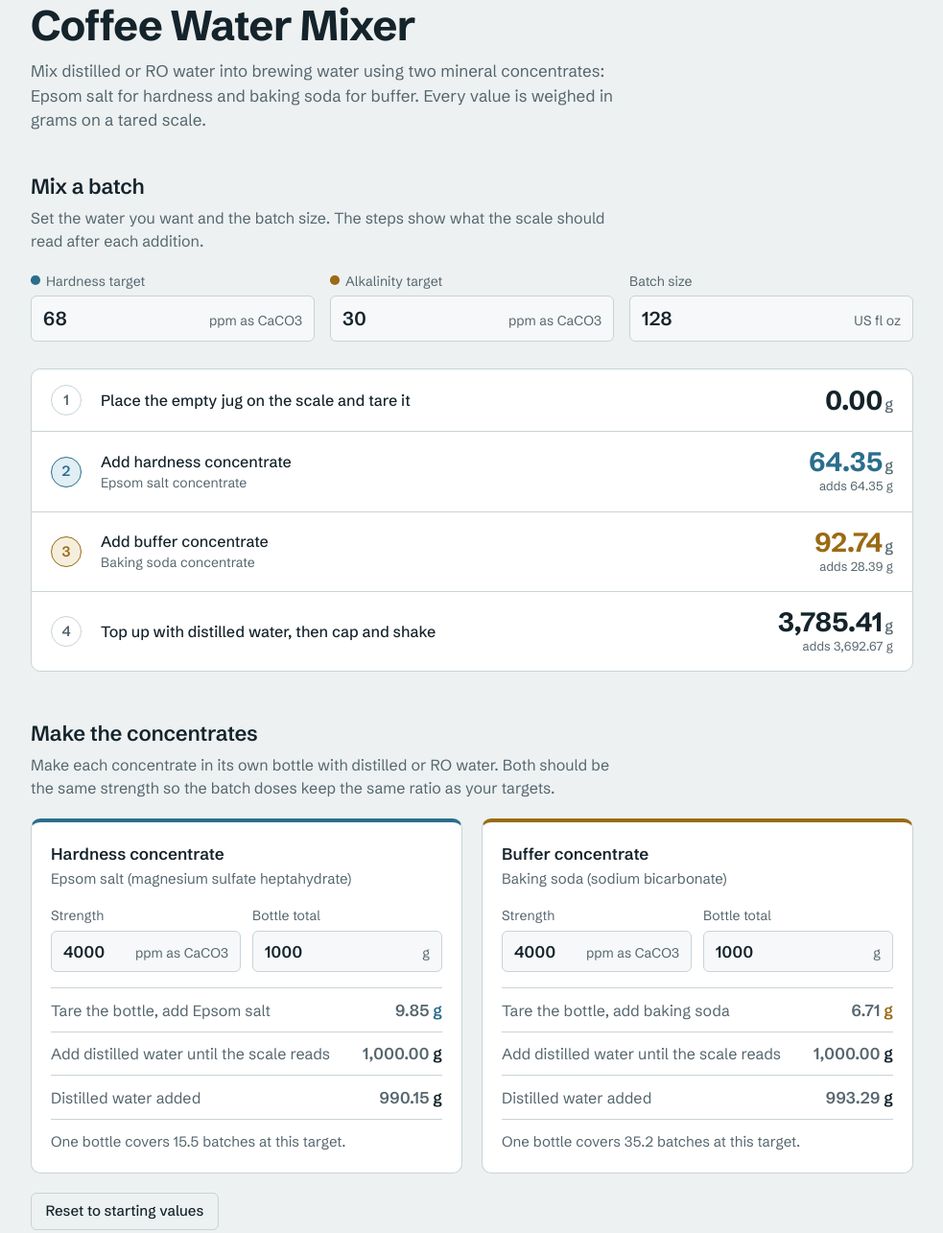
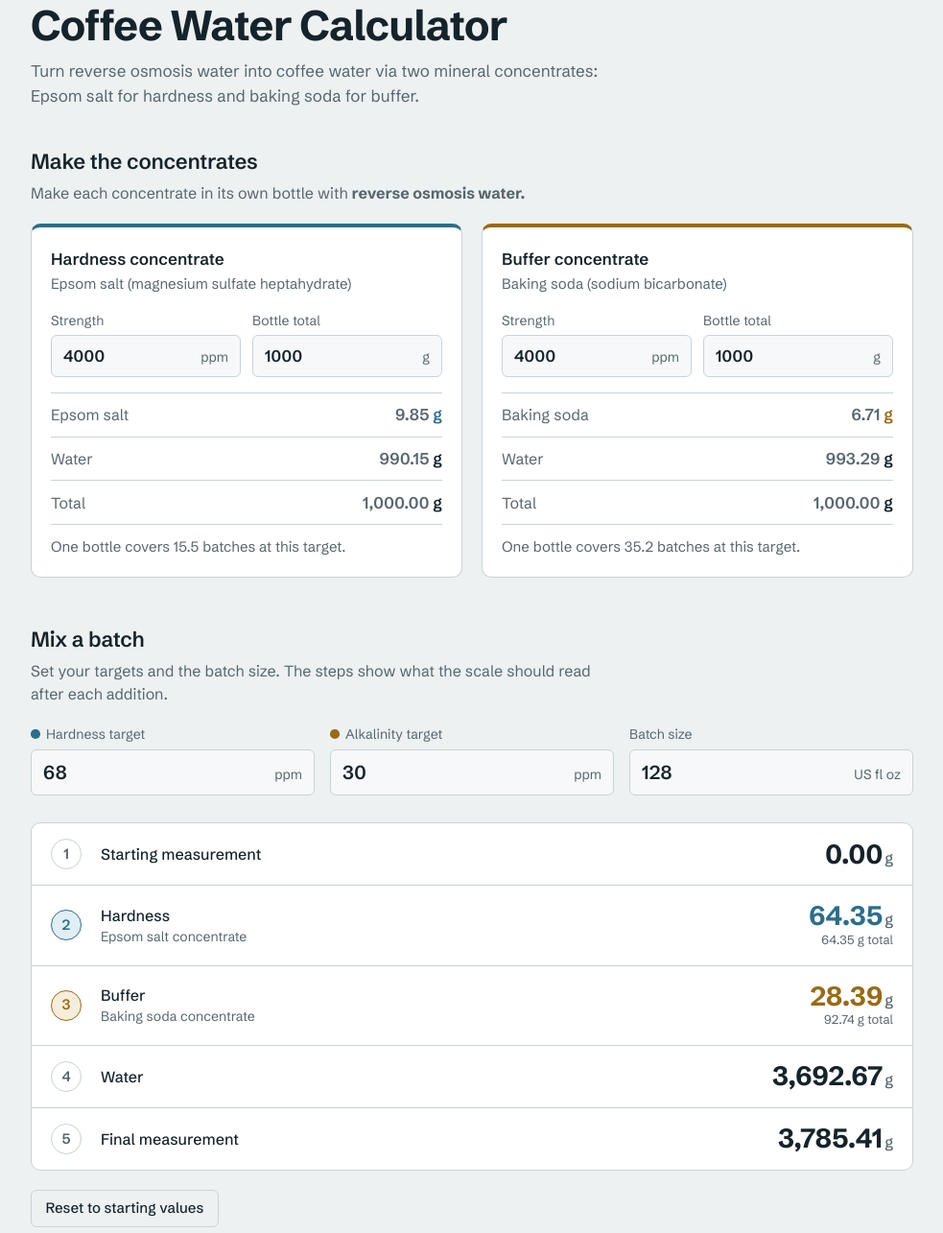
Before and after one commit to thegreatsunra/coffee.thegreatsunra.com, a website with bundled scripts: page public/index.html in a window 1280 px wide. Shown: the part 45-1330 px from the top of the page at 96% size, without its empty margins (148-1131 px from the left). Built offline with nearby package versions, Linux system fonts and the light colour scheme.

Commit message:
Manually change a lot of things

```diff
--- a/public/index.html
+++ b/public/index.html
@@ -3,7 +3,7 @@
 <head>
 <meta charset="utf-8">
 <meta name="viewport" content="width=device-width, initial-scale=1, viewport-fit=cover">
-<title>Coffee Water Mixer</title>
+<title>Coffee Water Calculator</title>
 <link rel="preconnect" href="https://fonts.googleapis.com">
 <link rel="preconnect" href="https://fonts.gstatic.com" crossorigin>
 <link href="https://fonts.googleapis.com/css2?family=Schibsted+Grotesk:wght@400;500;600;700&display=swap" rel="stylesheet">
@@ -12,57 +12,13 @@
 <body>
 <main>
   <header>
-    <h1>Coffee Water Mixer</h1>
-    <p>Mix distilled or RO water into brewing water using two mineral concentrates: Epsom salt for hardness and baking soda for buffer. Every value is weighed in grams on a tared scale.</p>
+    <h1>Coffee Water Calculator</h1>
+    <p>Turn reverse osmosis water into coffee water via two mineral concentrates: Epsom salt for hardness and baking soda for buffer.</p>
   </header>
 
-  <section aria-labelledby="mixBatchHeading">
-    <h2 id="mixBatchHeading">Mix a batch</h2>
-    <p class="lede">Set the water you want and the batch size. The steps show what the scale should read after each addition.</p>
-
-    <div class="targets">
-      <label class="field hardness">
-        <span class="field-label">Hardness target</span>
-        <span class="input-wrap"><input id="hardnessTarget" type="number" inputmode="decimal" step="any" min="0"><span class="unit">ppm as CaCO3</span></span>
-      </label>
-      <label class="field buffer">
-        <span class="field-label">Alkalinity target</span>
-        <span class="input-wrap"><input id="bufferTarget" type="number" inputmode="decimal" step="any" min="0"><span class="unit">ppm as CaCO3</span></span>
-      </label>
-      <label class="field">
-        <span class="field-label">Batch size</span>
-        <span class="input-wrap"><input id="batchFlOz" type="number" inputmode="decimal" step="any" min="0"><span class="unit">US fl oz</span></span>
-      </label>
-    </div>
-
-    <ol class="scale">
-      <li class="step">
-        <span class="step-n">1</span>
-        <span class="step-what">Place the empty jug on the scale and tare it</span>
-        <span class="readout"><span class="reading">0.00<span class="g">g</span></span></span>
-      </li>
-      <li class="step hardness">
-        <span class="step-n">2</span>
-        <span class="step-what">Add hardness concentrate<small>Epsom salt concentrate</small></span>
-        <span class="readout"><span class="reading"><span id="readingAfterHardness">–</span><span class="g">g</span></span><span class="sub">adds <span id="hardnessDose">–</span> g</span></span>
-      </li>
-      <li class="step buffer">
-        <span class="step-n">3</span>
-        <span class="step-what">Add buffer concentrate<small>Baking soda concentrate</small></span>
-        <span class="readout"><span class="reading"><span id="readingAfterBuffer">–</span><span class="g">g</span></span><span class="sub">adds <span id="bufferDose">–</span> g</span></span>
-      </li>
-      <li class="step">
-        <span class="step-n">4</span>
-        <span class="step-what">Top up with distilled water, then cap and shake</span>
-        <span class="readout"><span class="reading"><span id="readingFinal">–</span><span class="g">g</span></span><span class="sub">adds <span id="topUp">–</span> g</span></span>
-      </li>
-    </ol>
-    <p class="warn" id="batchWarn" role="status"></p>
-  </section>
-
-  <section aria-labelledby="concentratesHeading">
+    <section aria-labelledby="concentratesHeading">
     <h2 id="concentratesHeading">Make the concentrates</h2>
-    <p class="lede">Make each concentrate in its own bottle with distilled or RO water. Both should be the same strength so the batch doses keep the same ratio as your targets.</p>
+    <p class="lede">Make each concentrate in its own bottle with <strong>reverse osmosis water.</strong></p>
 
     <div class="bottles">
       <article class="bottle hardness" aria-labelledby="hardnessHeading">
@@ -73,7 +29,7 @@
         <div class="bottle-fields">
           <label class="field">
             <span class="field-label">Strength</span>
-            <span class="input-wrap"><input id="hardnessStrength" type="number" inputmode="decimal" step="any" min="0"><span class="unit">ppm as CaCO3</span></span>
+            <span class="input-wrap"><input id="hardnessStrength" type="number" inputmode="decimal" step="any" min="0"><span class="unit">ppm</span></span>
           </label>
           <label class="field">
             <span class="field-label">Bottle total</span>
@@ -81,9 +37,9 @@
           </label>
         </div>
         <ul class="mini">
-          <li class="key"><span>Tare the bottle, add Epsom salt</span><strong><span id="hardnessSalt">–</span> g</strong></li>
-          <li><span>Add distilled water until the scale reads</span><strong><span id="hardnessFill">–</span> g</strong></li>
-          <li><span>Distilled water added</span><strong><span id="hardnessWater">–</span> g</strong></li>
+          <li class="key"><span>Epsom salt</span><strong><span id="hardnessSalt">–</span> g</strong></li>
+          <li><span>Water</span><strong><span id="hardnessWater">–</span> g</strong></li>
+          <li><span>Total</span><strong><span id="hardnessFill">–</span> g</strong></li>
         </ul>
         <p class="lasts" id="hardnessLasts"></p>
         <p class="warn" id="hardnessWarn" role="status"></p>
@@ -97,7 +53,7 @@
         <div class="bottle-fields">
           <label class="field">
             <span class="field-label">Strength</span>
-            <span class="input-wrap"><input id="bufferStrength" type="number" inputmode="decimal" step="any" min="0"><span class="unit">ppm as CaCO3</span></span>
+            <span class="input-wrap"><input id="bufferStrength" type="number" inputmode="decimal" step="any" min="0"><span class="unit">ppm</span></span>
           </label>
           <label class="field">
             <span class="field-label">Bottle total</span>
@@ -105,14 +61,64 @@
           </label>
         </div>
         <ul class="mini">
-          <li class="key"><span>Tare the bottle, add baking soda</span><strong><span id="bufferSalt">–</span> g</strong></li>
-          <li><span>Add distilled water until the scale reads</span><strong><span id="bufferFill">–</span> g</strong></li>
-          <li><span>Distilled water added</span><strong><span id="bufferWater">–</span> g</strong></li>
+          <li class="key"><span>Baking soda</span><strong><span id="bufferSalt">–</span> g</strong></li>
+          <li><span>Water</span><strong><span id="bufferWater">–</span> g</strong></li>
+          <li><span>Total</span><strong><span id="bufferFill">–</span> g</strong></li>
+
         </ul>
         <p class="lasts" id="bufferLasts"></p>
         <p class="warn" id="bufferWarn" role="status"></p>
       </article>
     </div>
+  </section>
+
+  <section aria-labelledby="mixBatchHeading">
+    <h2 id="mixBatchHeading">Mix a batch</h2>
+    <p class="lede">Set your targets and the batch size. The steps show what the scale should read after each addition.</p>
+
+    <div class="targets">
+      <label class="field hardness">
+        <span class="field-label">Hardness target</span>
+        <span class="input-wrap"><input id="hardnessTarget" type="number" inputmode="decimal" step="any" min="0"><span class="unit">ppm</span></span>
+      </label>
+      <label class="field buffer">
+        <span class="field-label">Alkalinity target</span>
+        <span class="input-wrap"><input id="bufferTarget" type="number" inputmode="decimal" step="any" min="0"><span class="unit">ppm</span></span>
+      </label>
+      <label class="field">
+        <span class="field-label">Batch size</span>
+        <span class="input-wrap"><input id="batchFlOz" type="number" inputmode="decimal" step="any" min="0"><span class="unit">US fl oz</span></span>
+      </label>
+    </div>
+
+    <ol class="scale">
+      <li class="step">
+        <span class="step-n">1</span>
+        <span class="step-what">Starting measurement</span>
+        <span class="readout"><span class="reading">0.00<span class="g">g</span></span></span>
+      </li>
+      <li class="step hardness">
+        <span class="step-n">2</span>
+        <span class="step-what">Hardness<small>Epsom salt concentrate</small></span>
+        <span class="readout"><span class="reading"><span id="hardnessDose">–</span><span class="g">g</span></span><span class="sub"><span id="readingAfterHardness">–</span> g total</span></span>
+      </li>
+      <li class="step buffer">
+        <span class="step-n">3</span>
+        <span class="step-what">Buffer<small>Baking soda concentrate</small></span>
+        <span class="readout"><span class="reading"><span id="bufferDose">–</span><span class="g">g</span></span><span class="sub"><span id="readingAfterBuffer">–</span> g total</span></span>
+      </li>
+      <li class="step">
+        <span class="step-n">4</span>
+        <span class="step-what">Water</span>
+        <span class="readout"><span class="reading"><span id="topUp">–</span><span class="g">g</span></span></span>
+      </li>
+      <li class="step">
+        <span class="step-n">5</span>
+        <span class="step-what">Final measurement</span>
+        <span class="readout"><span class="reading"><span id="readingFinal">–</span><span class="g">g</span></span></span>
+      </li>
+    </ol>
+    <p class="warn" id="batchWarn" role="status"></p>
 
     <div class="actions"><button type="button" id="reset">Reset to starting values</button></div>
   </section>
```
